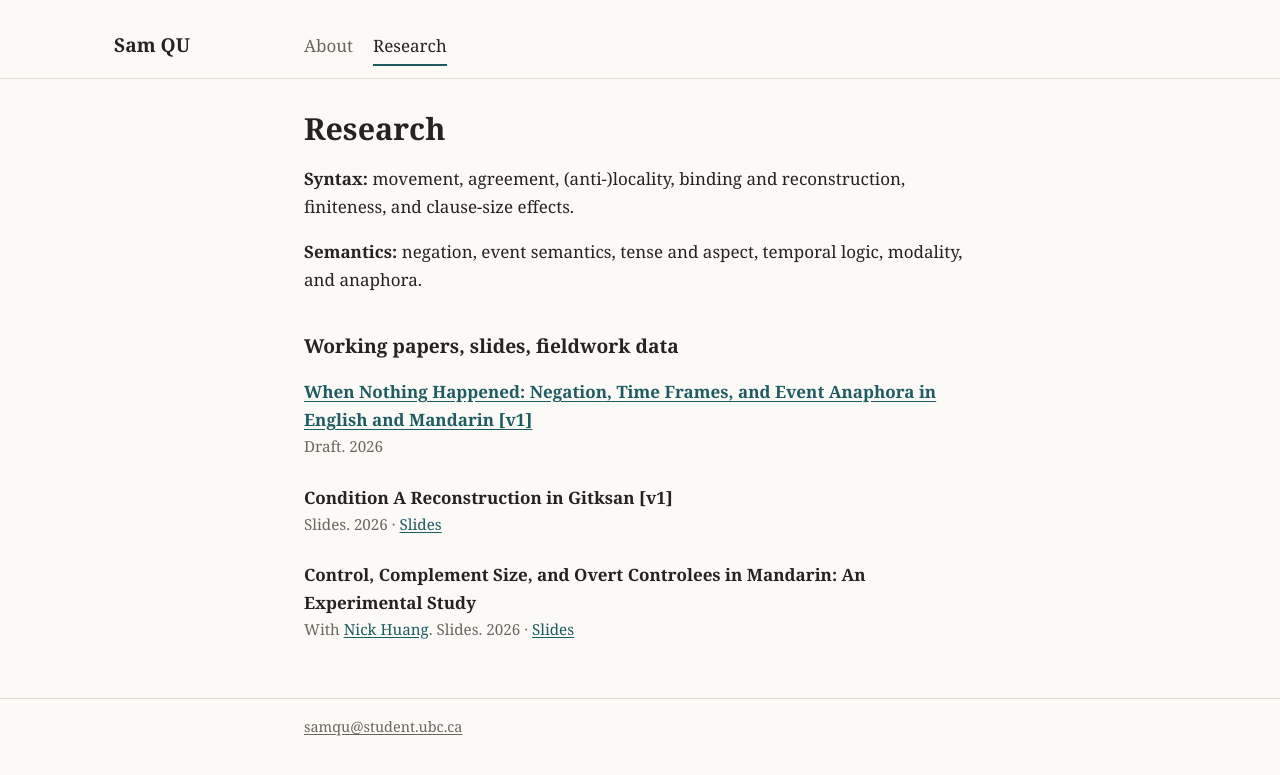
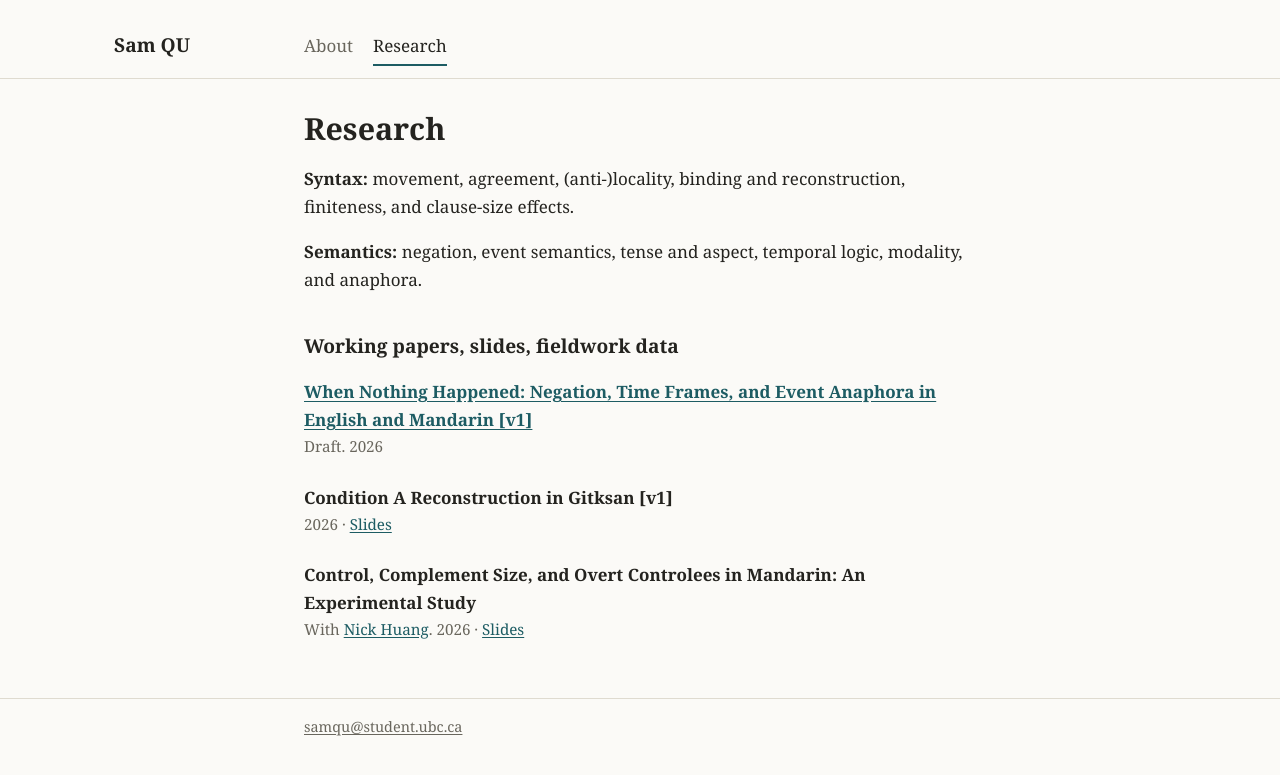
Before and after one commit to sam-z-qu/sam-z-qu.github.io, a Jekyll site: the page built from research.md, in a window 1280 px wide. Shown: the top 775 px of the page. Built offline with Jekyll 4.4.1, drawn with Linux system fonts in a browser that asks for light colours.

Commit message:
Update papers.yml

```diff
--- a/_data/papers.yml
+++ b/_data/papers.yml
@@ -9,14 +9,12 @@
   pdf: research-files/when_nothing_happened_v1.pdf
 
 - title: "Condition A Reconstruction in Gitksan [v1]"
-  status: "Slides"
   year: 2026
   slides: research-files/conditionA_reconstruction_gitksan.pdf
 
 
 - title: "Control, Complement Size, and Overt Controlees in Mandarin: An Experimental Study"
   coauthors: '<a href="https://z-n-huang.github.io">Nick Huang</a>'
-  status: "Slides"
   year: 2026
   slides: research-files/TEAL15_v3.pdf
 
```
